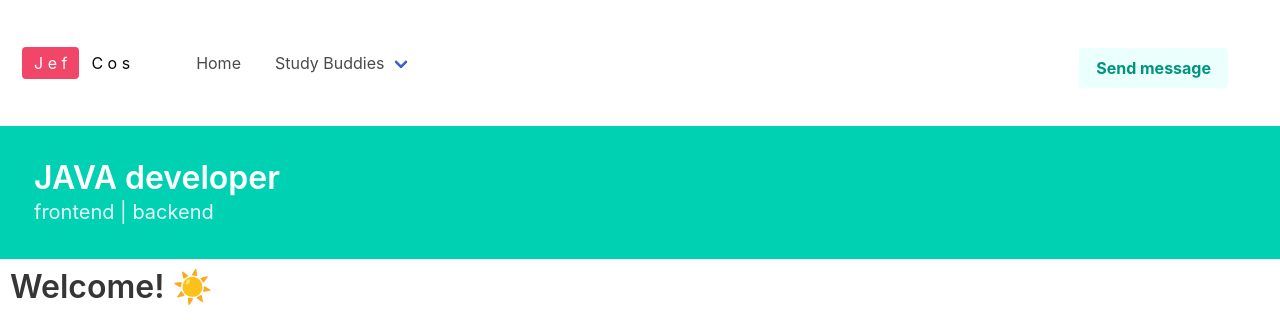
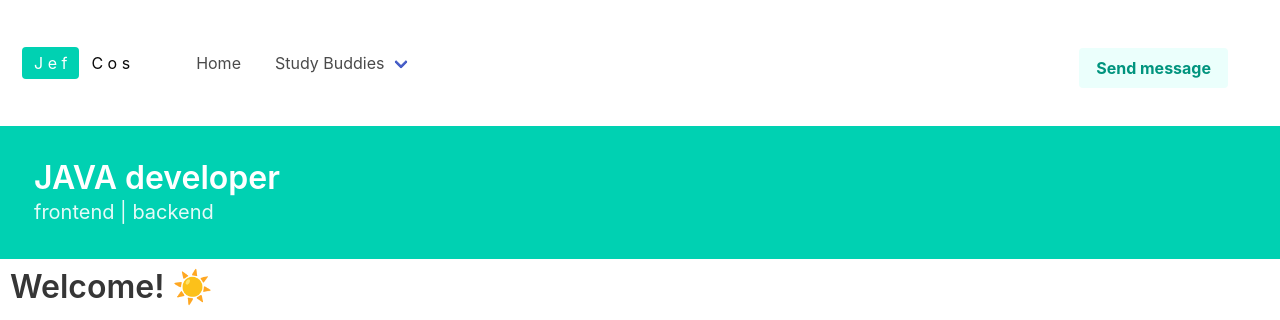
Before and after one commit to JefCos/my-homepage, a plain HTML site: page index.html in a window 1280 px wide. Shown: the top 320 px of the page. Drawn offline with nearby package versions, Linux system fonts and the light colour scheme.

Commit message:
Change logo color

```diff
--- a/index.html
+++ b/index.html
@@ -22,7 +22,7 @@
 <nav class="navbar" role="navigation" aria-label="main navigation">
     <div class="navbar-brand">
         <a class="navbar-item" href="">
-            <p><span class="tag is-danger is-medium">J e f</span><span class="tag is-white is-medium">C o s</span></p>
+            <p><span class="tag is-primary is-medium">J e f</span><span class="tag is-white is-medium">C o s</span></p>
         </a>
 
         <a role="button" class="navbar-burger" aria-label="menu" aria-expanded="false" data-target="navbarBasicExample">
```
